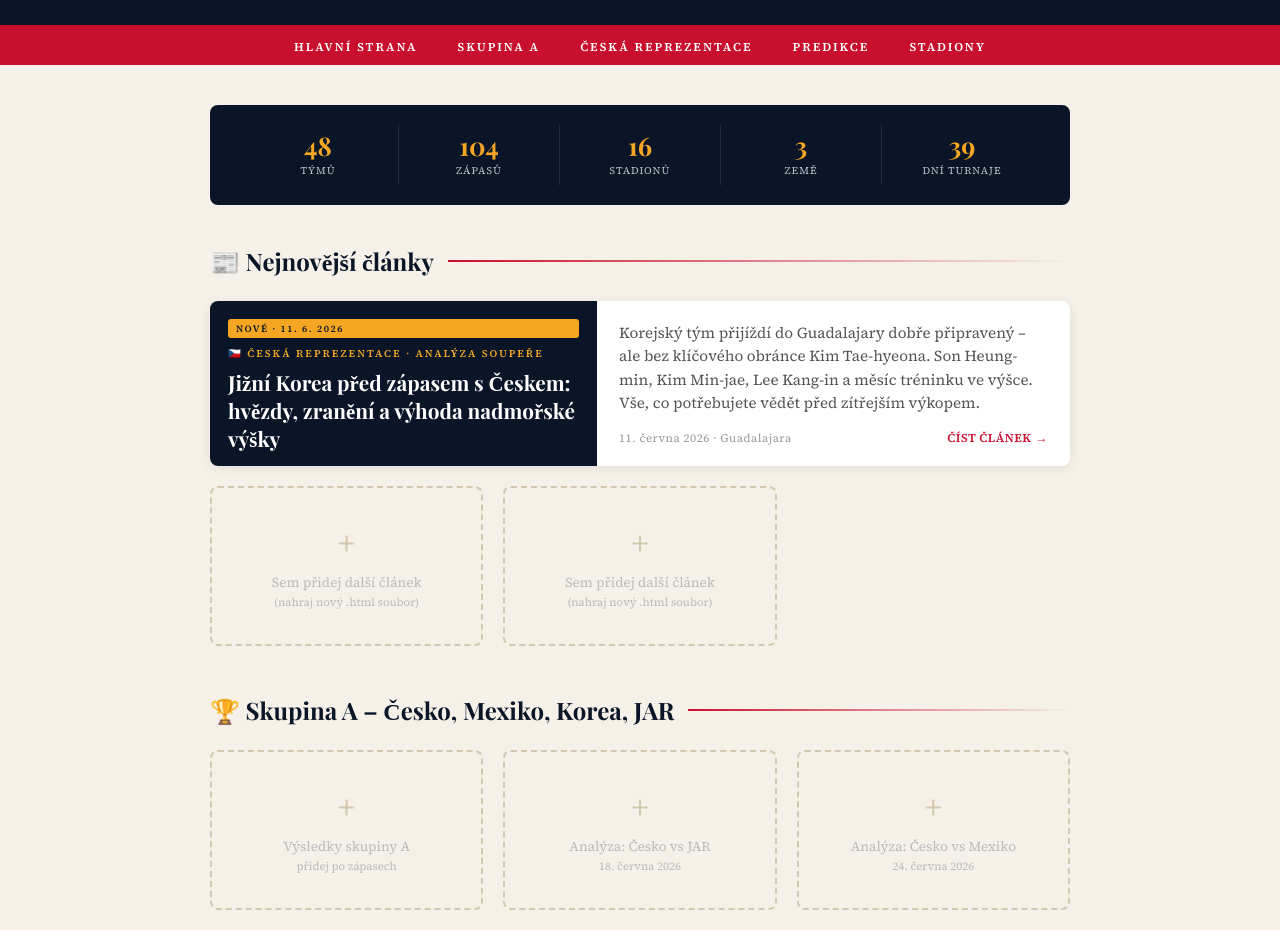
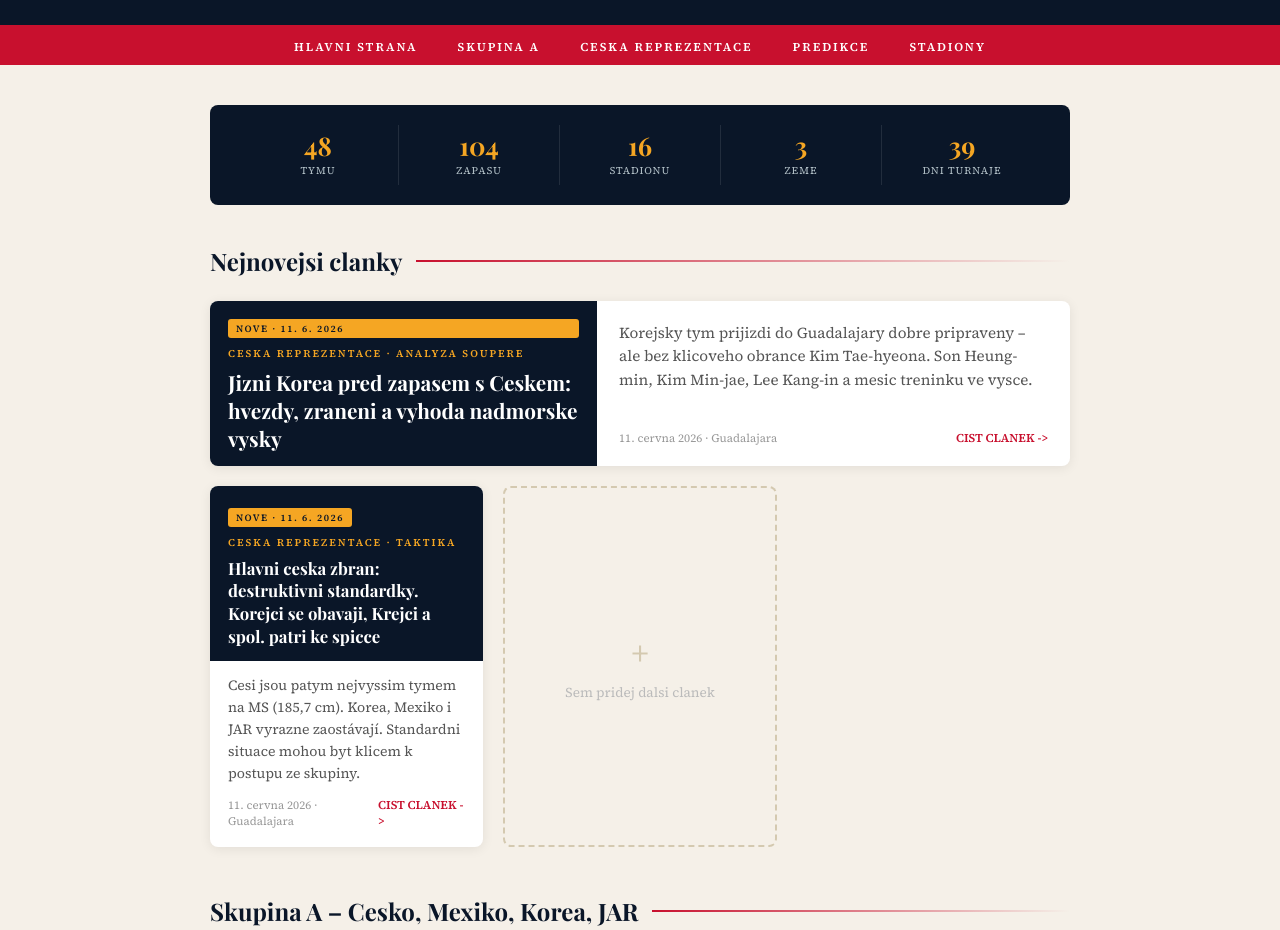
Before and after one commit to Vorasblog/Footballworldcup2026, a plain HTML site: page index.html in a window 1280 px wide. Shown: the part 161-1091 px from the top of the page. Drawn offline with nearby package versions, Linux system fonts and the light colour scheme.

Commit message:
Add files via upload

```diff
--- a/index.html
+++ b/index.html
@@ -7,455 +7,141 @@
     <link href="https://fonts.googleapis.com/css2?family=Playfair+Display:wght@700;900&family=Source+Serif+4:ital,wght@0,400;0,600;1,400&display=swap" rel="stylesheet">
     <style>
         * { margin: 0; padding: 0; box-sizing: border-box; }
-
-        body {
-            background: #f5f0e8;
-            font-family: 'Source Serif 4', Georgia, serif;
-            color: #1a1a1a;
-            min-height: 100vh;
-        }
-
-        /* Top bar */
-        .top-bar {
-            background: #0A1628;
-            color: #F5A623;
-            text-align: center;
-            padding: 8px 20px;
-            font-size: 0.78rem;
-            letter-spacing: 2px;
-            text-transform: uppercase;
-        }
-
-        /* Header */
-        header {
-            background: #0A1628;
-            padding: 36px 20px 28px;
-            text-align: center;
-            border-bottom: 4px solid #C8102E;
-        }
-
-        .site-name {
-            font-family: 'Playfair Display', serif;
-            font-size: clamp(1.8rem, 5vw, 3rem);
-            color: #fff;
-            font-weight: 900;
-            letter-spacing: 2px;
-            margin-bottom: 6px;
-        }
-
+        body { background: #f5f0e8; font-family: 'Source Serif 4', Georgia, serif; color: #1a1a1a; min-height: 100vh; }
+        .top-bar { background: #0A1628; color: #F5A623; text-align: center; padding: 8px 20px; font-size: 0.78rem; letter-spacing: 2px; text-transform: uppercase; }
+        header { background: #0A1628; padding: 36px 20px 28px; text-align: center; border-bottom: 4px solid #C8102E; }
+        .site-name { font-family: 'Playfair Display', serif; font-size: clamp(1.8rem, 5vw, 3rem); color: #fff; font-weight: 900; letter-spacing: 2px; margin-bottom: 6px; }
         .site-name span { color: #F5A623; }
-
-        .site-tagline {
-            color: #B0BEC5;
-            font-size: 0.85rem;
-            letter-spacing: 2px;
-            text-transform: uppercase;
-        }
-
-        /* Nav bar */
-        .nav-bar {
-            background: #C8102E;
-            display: flex;
-            justify-content: center;
-            gap: 0;
-            overflow-x: auto;
-        }
-
-        .nav-bar a {
-            color: #fff;
-            text-decoration: none;
-            font-size: 0.75rem;
-            letter-spacing: 2px;
-            text-transform: uppercase;
-            padding: 10px 20px;
-            font-weight: 600;
-            white-space: nowrap;
-            transition: background 0.2s;
-        }
-
+        .site-tagline { color: #B0BEC5; font-size: 0.85rem; letter-spacing: 2px; text-transform: uppercase; }
+        .nav-bar { background: #C8102E; display: flex; justify-content: center; overflow-x: auto; }
+        .nav-bar a { color: #fff; text-decoration: none; font-size: 0.75rem; letter-spacing: 2px; text-transform: uppercase; padding: 10px 20px; font-weight: 600; white-space: nowrap; }
         .nav-bar a:hover { background: rgba(255,255,255,0.15); }
-
-        /* Container */
-        .container {
-            max-width: 900px;
-            margin: 0 auto;
-            padding: 40px 20px 60px;
-        }
-
-        /* Section heading */
-        .section-heading {
-            display: flex;
-            align-items: center;
-            gap: 14px;
-            margin-bottom: 24px;
-        }
-
-        .section-heading h2 {
-            font-family: 'Playfair Display', serif;
-            font-size: 1.5rem;
-            color: #0A1628;
-            font-weight: 700;
-        }
-
-        .section-heading::after {
-            content: '';
-            flex: 1;
-            height: 2px;
-            background: linear-gradient(to right, #C8102E, transparent);
-        }
-
-        /* Article cards grid */
-        .articles-grid {
-            display: grid;
-            grid-template-columns: repeat(auto-fill, minmax(260px, 1fr));
-            gap: 20px;
-            margin-bottom: 48px;
-        }
-
-        /* Article card */
-        .article-card {
-            background: #fff;
-            border-radius: 8px;
-            overflow: hidden;
-            box-shadow: 0 2px 12px rgba(0,0,0,0.08);
-            transition: transform 0.2s, box-shadow 0.2s;
-            text-decoration: none;
-            color: inherit;
-            display: flex;
-            flex-direction: column;
-        }
-
-        .article-card:hover {
-            transform: translateY(-3px);
-            box-shadow: 0 6px 24px rgba(0,0,0,0.13);
-        }
-
-        .card-top {
-            background: #0A1628;
-            padding: 18px 18px 14px;
-            position: relative;
-        }
-
-        .card-category {
-            font-size: 0.65rem;
-            letter-spacing: 2px;
-            text-transform: uppercase;
-            color: #F5A623;
-            font-weight: 700;
-            margin-bottom: 8px;
-        }
-
-        .card-title {
-            font-family: 'Playfair Display', serif;
-            font-size: 1.05rem;
-            color: #fff;
-            line-height: 1.35;
-            font-weight: 700;
-        }
-
-        .card-body {
-            padding: 14px 18px 18px;
-            flex: 1;
-            display: flex;
-            flex-direction: column;
-            justify-content: space-between;
-            gap: 12px;
-        }
-
-        .card-desc {
-            font-size: 0.88rem;
-            color: #555;
-            line-height: 1.55;
-        }
-
-        .card-footer {
-            display: flex;
-            align-items: center;
-            justify-content: space-between;
-        }
-
-        .card-date {
-            font-size: 0.72rem;
-            color: #999;
-            letter-spacing: 0.5px;
-        }
-
-        .card-link {
-            font-size: 0.75rem;
-            color: #C8102E;
-            font-weight: 700;
-            letter-spacing: 0.5px;
-            text-transform: uppercase;
-            display: flex;
-            align-items: center;
-            gap: 4px;
-        }
-
-        .card-link::after { content: '→'; }
-
-        /* Featured card (wide) */
-        .article-card.featured {
-            grid-column: 1 / -1;
-            flex-direction: row;
-        }
-
-        .article-card.featured .card-top {
-            flex: 0 0 45%;
-            display: flex;
-            flex-direction: column;
-            justify-content: center;
-        }
-
-        .article-card.featured .card-title {
-            font-size: 1.3rem;
-        }
-
-        .article-card.featured .card-body {
-            flex: 1;
-            padding: 20px 22px;
-        }
-
-        .article-card.featured .card-desc {
-            font-size: 0.95rem;
-        }
-
-        /* Badge */
-        .badge {
-            display: inline-block;
-            background: #C8102E;
-            color: #fff;
-            font-size: 0.6rem;
-            letter-spacing: 1.5px;
-            text-transform: uppercase;
-            padding: 3px 8px;
-            border-radius: 3px;
-            font-weight: 700;
-            margin-bottom: 8px;
-        }
-
+        .container { max-width: 900px; margin: 0 auto; padding: 40px 20px 60px; }
+        .section-heading { display: flex; align-items: center; gap: 14px; margin-bottom: 24px; }
+        .section-heading h2 { font-family: 'Playfair Display', serif; font-size: 1.5rem; color: #0A1628; font-weight: 700; }
+        .section-heading::after { content: ''; flex: 1; height: 2px; background: linear-gradient(to right, #C8102E, transparent); }
+        .articles-grid { display: grid; grid-template-columns: repeat(auto-fill, minmax(260px, 1fr)); gap: 20px; margin-bottom: 48px; }
+        .article-card { background: #fff; border-radius: 8px; overflow: hidden; box-shadow: 0 2px 12px rgba(0,0,0,0.08); transition: transform 0.2s, box-shadow 0.2s; text-decoration: none; color: inherit; display: flex; flex-direction: column; }
+        .article-card:hover { transform: translateY(-3px); box-shadow: 0 6px 24px rgba(0,0,0,0.13); }
+        .card-top { background: #0A1628; padding: 18px 18px 14px; }
+        .card-category { font-size: 0.65rem; letter-spacing: 2px; text-transform: uppercase; color: #F5A623; font-weight: 700; margin-bottom: 8px; }
+        .card-title { font-family: 'Playfair Display', serif; font-size: 1.05rem; color: #fff; line-height: 1.35; font-weight: 700; }
+        .card-body { padding: 14px 18px 18px; flex: 1; display: flex; flex-direction: column; justify-content: space-between; gap: 12px; }
+        .card-desc { font-size: 0.88rem; color: #555; line-height: 1.55; }
+        .card-footer { display: flex; align-items: center; justify-content: space-between; }
+        .card-date { font-size: 0.72rem; color: #999; }
+        .card-link { font-size: 0.75rem; color: #C8102E; font-weight: 700; text-transform: uppercase; }
+        .card-link::after { content: ' ->'; }
+        .article-card.featured { grid-column: 1 / -1; flex-direction: row; }
+        .article-card.featured .card-top { flex: 0 0 45%; display: flex; flex-direction: column; justify-content: center; }
+        .article-card.featured .card-title { font-size: 1.3rem; }
+        .article-card.featured .card-body { flex: 1; padding: 20px 22px; }
+        .article-card.featured .card-desc { font-size: 0.95rem; }
+        .badge { display: inline-block; background: #C8102E; color: #fff; font-size: 0.6rem; letter-spacing: 1.5px; text-transform: uppercase; padding: 3px 8px; border-radius: 3px; font-weight: 700; margin-bottom: 8px; }
         .badge.new { background: #F5A623; color: #0A1628; }
-
-        /* Empty card (placeholder) */
-        .article-card.placeholder {
-            border: 2px dashed #d4c9b0;
-            background: transparent;
-            box-shadow: none;
-            display: flex;
-            align-items: center;
-            justify-content: center;
-            min-height: 160px;
-            cursor: default;
-        }
-
-        .article-card.placeholder:hover {
-            transform: none;
-            box-shadow: none;
-        }
-
-        .placeholder-text {
-            text-align: center;
-            color: #bbb;
-            font-size: 0.85rem;
-            padding: 20px;
-        }
-
-        .placeholder-text .plus {
-            font-size: 2rem;
-            display: block;
-            margin-bottom: 8px;
-            color: #d4c9b0;
-        }
-
-        /* Stats bar */
-        .stats-bar {
-            background: #0A1628;
-            border-radius: 8px;
-            padding: 20px 28px;
-            display: flex;
-            gap: 0;
-            margin-bottom: 40px;
-            flex-wrap: wrap;
-        }
-
-        .stats-bar .stat {
-            flex: 1;
-            min-width: 100px;
-            text-align: center;
-            padding: 8px 12px;
-            border-right: 1px solid rgba(255,255,255,0.1);
-        }
-
+        .article-card.placeholder { border: 2px dashed #d4c9b0; background: transparent; box-shadow: none; display: flex; align-items: center; justify-content: center; min-height: 160px; cursor: default; }
+        .article-card.placeholder:hover { transform: none; box-shadow: none; }
+        .placeholder-text { text-align: center; color: #bbb; font-size: 0.85rem; padding: 20px; }
+        .placeholder-text .plus { font-size: 2rem; display: block; margin-bottom: 8px; color: #d4c9b0; }
+        .stats-bar { background: #0A1628; border-radius: 8px; padding: 20px 28px; display: flex; gap: 0; margin-bottom: 40px; flex-wrap: wrap; }
+        .stats-bar .stat { flex: 1; min-width: 100px; text-align: center; padding: 8px 12px; border-right: 1px solid rgba(255,255,255,0.1); }
         .stats-bar .stat:last-child { border-right: none; }
-
-        .stats-bar .stat-value {
-            font-family: 'Playfair Display', serif;
-            font-size: 1.6rem;
-            color: #F5A623;
-            font-weight: 700;
-            line-height: 1;
-        }
-
-        .stats-bar .stat-label {
-            font-size: 0.65rem;
-            color: #B0BEC5;
-            letter-spacing: 1px;
-            text-transform: uppercase;
-            margin-top: 4px;
-        }
-
-        /* Footer */
-        footer {
-            background: #0A1628;
-            color: #B0BEC5;
-            text-align: center;
-            padding: 28px 20px;
-            font-size: 0.78rem;
-        }
-
-        footer .footer-logo {
-            font-family: 'Playfair Display', serif;
-            color: #F5A623;
-            font-size: 1.2rem;
-            margin-bottom: 8px;
-        }
-
-        /* Responsive */
-        @media (max-width: 640px) {
-            .article-card.featured {
-                flex-direction: column;
-            }
-            .article-card.featured .card-top {
-                flex: none;
-            }
-            .stats-bar { gap: 8px; }
-        }
+        .stats-bar .stat-value { font-family: 'Playfair Display', serif; font-size: 1.6rem; color: #F5A623; font-weight: 700; line-height: 1; }
+        .stats-bar .stat-label { font-size: 0.65rem; color: #B0BEC5; letter-spacing: 1px; text-transform: uppercase; margin-top: 4px; }
+        footer { background: #0A1628; color: #B0BEC5; text-align: center; padding: 28px 20px; font-size: 0.78rem; }
+        footer .footer-logo { font-family: 'Playfair Display', serif; color: #F5A623; font-size: 1.2rem; margin-bottom: 8px; }
+        @media (max-width: 640px) { .article-card.featured { flex-direction: column; } .article-card.featured .card-top { flex: none; } }
     </style>
 </head>
 <body>
 
-<div class="top-bar">⚽ MS 2026 · USA · Mexiko · Kanada · 11. 6. – 19. 7. 2026</div>
+<div class="top-bar">MS 2026 · USA · Mexiko · Kanada · 11. 6. – 19. 7. 2026</div>
 
 <header>
     <div class="site-name">Fotbal <span>MS 2026</span></div>
-    <div class="site-tagline">Analýzy · Predikce · Zpravodajství</div>
+    <div class="site-tagline">Analyzy · Predikce · Zpravodajstvi</div>
 </header>
 
 <div class="nav-bar">
-    <a href="index.html">Hlavní strana</a>
+    <a href="index.html">Hlavni strana</a>
     <a href="#">Skupina A</a>
-    <a href="#">Česká reprezentace</a>
+    <a href="#">Ceska reprezentace</a>
     <a href="#">Predikce</a>
     <a href="#">Stadiony</a>
 </div>
 
 <div class="container">
 
-    <!-- Stats bar -->
     <div class="stats-bar">
-        <div class="stat">
-            <div class="stat-value">48</div>
-            <div class="stat-label">Týmů</div>
-        </div>
-        <div class="stat">
-            <div class="stat-value">104</div>
-            <div class="stat-label">Zápasů</div>
-        </div>
-        <div class="stat">
-            <div class="stat-value">16</div>
-            <div class="stat-label">Stadionů</div>
-        </div>
-        <div class="stat">
-            <div class="stat-value">3</div>
-            <div class="stat-label">Země</div>
-        </div>
-        <div class="stat">
-            <div class="stat-value">39</div>
-            <div class="stat-label">Dní turnaje</div>
-        </div>
+        <div class="stat"><div class="stat-value">48</div><div class="stat-label">Tymu</div></div>
+        <div class="stat"><div class="stat-value">104</div><div class="stat-label">Zapasu</div></div>
+        <div class="stat"><div class="stat-value">16</div><div class="stat-label">Stadionu</div></div>
+        <div class="stat"><div class="stat-value">3</div><div class="stat-label">Zeme</div></div>
+        <div class="stat"><div class="stat-value">39</div><div class="stat-label">Dni turnaje</div></div>
     </div>
 
-    <!-- Nejnovější články -->
-    <div class="section-heading">
-        <h2>📰 Nejnovější články</h2>
-    </div>
+    <div class="section-heading"><h2>Nejnovejsi clanky</h2></div>
 
     <div class="articles-grid">
 
-        <!-- FEATURED: Korea preview -->
         <a href="korea-preview.html" class="article-card featured">
             <div class="card-top">
-                <span class="badge new">Nové · 11. 6. 2026</span>
-                <div class="card-category">🇨🇿 Česká reprezentace · Analýza soupeře</div>
-                <div class="card-title">Jižní Korea před zápasem s Českem: hvězdy, zranění a výhoda nadmořské výšky</div>
+                <span class="badge new">Nove · 11. 6. 2026</span>
+                <div class="card-category">Ceska reprezentace · Analyza soupere</div>
+                <div class="card-title">Jizni Korea pred zapasem s Ceskem: hvezdy, zraneni a vyhoda nadmorske vysky</div>
             </div>
             <div class="card-body">
-                <div class="card-desc">Korejský tým přijíždí do Guadalajary dobře připravený – ale bez klíčového obránce Kim Tae-hyeona. Son Heung-min, Kim Min-jae, Lee Kang-in a měsíc tréninku ve výšce. Vše, co potřebujete vědět před zítřejším výkopem.</div>
+                <div class="card-desc">Korejsky tym prijizdi do Guadalajary dobre pripraveny – ale bez klicoveho obrance Kim Tae-hyeona. Son Heung-min, Kim Min-jae, Lee Kang-in a mesic treninku ve vysce.</div>
                 <div class="card-footer">
-                    <span class="card-date">11. června 2026 · Guadalajara</span>
-                    <span class="card-link">Číst článek</span>
+                    <span class="card-date">11. cervna 2026 · Guadalajara</span>
+                    <span class="card-link">Cist clanek</span>
                 </div>
             </div>
         </a>
 
-        <!-- Placeholder 2 -->
+        <a href="ceska-zbran-standardky.html" class="article-card">
+            <div class="card-top">
+                <span class="badge new">Nove · 11. 6. 2026</span>
+                <div class="card-category">Ceska reprezentace · Taktika</div>
+                <div class="card-title">Hlavni ceska zbran: destruktivni standardky. Korejci se obavaji, Krejci a spol. patri ke spicce</div>
+            </div>
+            <div class="card-body">
+                <div class="card-desc">Cesi jsou patym nejvyssim tymem na MS (185,7 cm). Korea, Mexiko i JAR vyrazne zaostávají. Standardni situace mohou byt klicem k postupu ze skupiny.</div>
+                <div class="card-footer">
+                    <span class="card-date">11. cervna 2026 · Guadalajara</span>
+                    <span class="card-link">Cist clanek</span>
+                </div>
+            </div>
+        </a>
+
         <div class="article-card placeholder">
             <div class="placeholder-text">
                 <span class="plus">+</span>
-                Sem přidej další článek<br>
-                <small>(nahraj nový .html soubor)</small>
-            </div>
-        </div>
-
-        <!-- Placeholder 3 -->
-        <div class="article-card placeholder">
-            <div class="placeholder-text">
-                <span class="plus">+</span>
-                Sem přidej další článek<br>
-                <small>(nahraj nový .html soubor)</small>
+                Sem pridej dalsi clanek
             </div>
         </div>
 
     </div>
 
-    <!-- Skupina A -->
-    <div class="section-heading">
-        <h2>🏆 Skupina A – Česko, Mexiko, Korea, JAR</h2>
-    </div>
+    <div class="section-heading"><h2>Skupina A – Cesko, Mexiko, Korea, JAR</h2></div>
 
     <div class="articles-grid">
-
         <div class="article-card placeholder">
-            <div class="placeholder-text">
-                <span class="plus">+</span>
-                Výsledky skupiny A<br>
-                <small>přidej po zápasech</small>
-            </div>
+            <div class="placeholder-text"><span class="plus">+</span>Vysledky skupiny A</div>
         </div>
-
         <div class="article-card placeholder">
-            <div class="placeholder-text">
-                <span class="plus">+</span>
-                Analýza: Česko vs JAR<br>
-                <small>18. června 2026</small>
-            </div>
+            <div class="placeholder-text"><span class="plus">+</span>Analyza: Cesko vs JAR · 18. cervna</div>
         </div>
-
         <div class="article-card placeholder">
-            <div class="placeholder-text">
-                <span class="plus">+</span>
-                Analýza: Česko vs Mexiko<br>
-                <small>24. června 2026</small>
-            </div>
+            <div class="placeholder-text"><span class="plus">+</span>Analyza: Cesko vs Mexiko · 24. cervna</div>
         </div>
-
     </div>
 
 </div>
 
 <footer>
     <div class="footer-logo">Fotbal MS 2026</div>
-    <p>Neoficiální zpravodajský portál · Není affiliován s FIFA</p>
-    <p style="margin-top:6px; opacity:0.5;">Data: Football Meets Data · RotoWire · FIFA.com · Korea Herald</p>
+    <p>Neoficialni zpravodajsky portal · Neni affiliovan s FIFA</p>
 </footer>
 
 </body>
```
